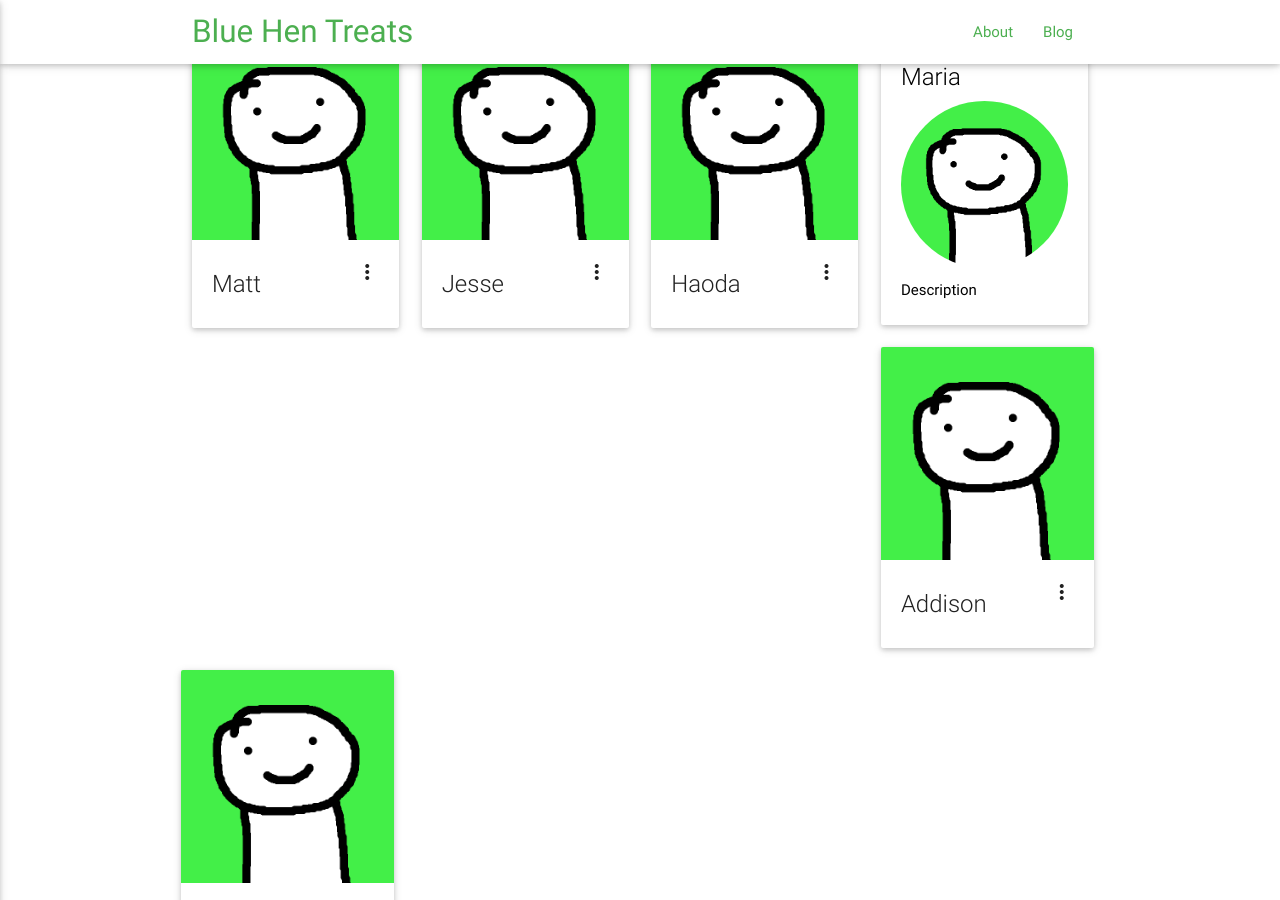
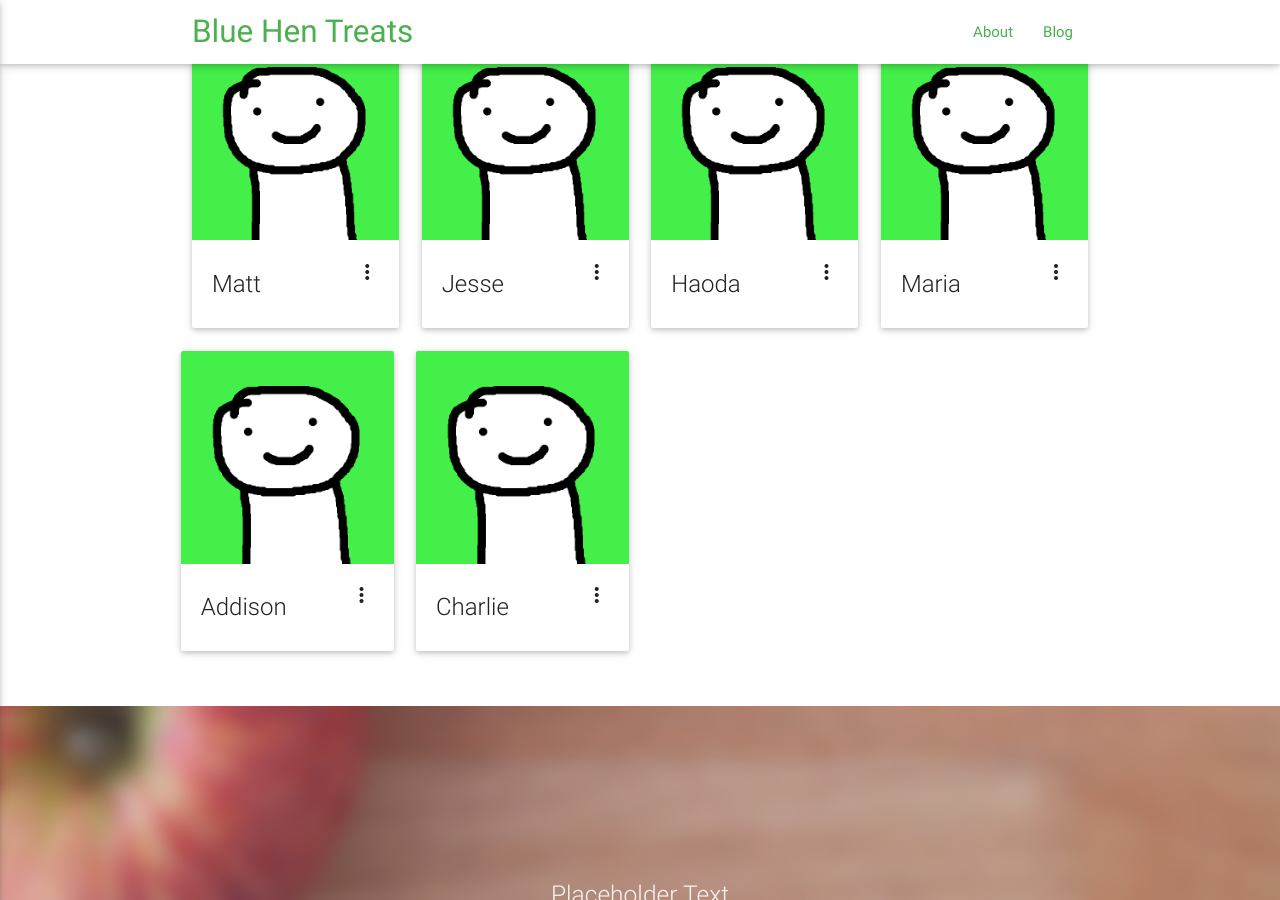
Before and after one commit to veggiedefender/bluehentreats, a Jekyll site: the page built from index.html, in a window 1280 px wide and 900 px high, scrolled down 1007 px. Built offline with Jekyll 4.4.1, drawn with Linux system fonts in a browser that asks for light colours; nearby versions of some CDN libraries.

Commit message:
added maria to cool card team

```diff
--- a/index.html
+++ b/index.html
@@ -71,12 +71,17 @@ layout: default
       </div>
 
       <div class="col s3">
-        <div class="card white hoverable">
-            <div class="card-content black-text">
-              <span class="card-title">Maria</span>
-              <img class="responsive-img circle" src="img/profile.png">
-              <p>Description</p>
-            </div>
+        <div class="card hoverable">
+          <div class="card-image waves-effect waves-block waves-light">
+            <img class="activator" src="img/profile.png">
+          </div>
+          <div class="card-content">
+            <span class="card-title activator grey-text text-darken-4">Maria<i class="material-icons right">more_vert</i></span>
+          </div>
+          <div class="card-reveal">
+            <span class="card-title grey-text text-darken-4">Maria<i class="material-icons right">close</i></span>
+            <p>Description of Maria</p>
+          </div>
         </div>
       </div>
 
```
